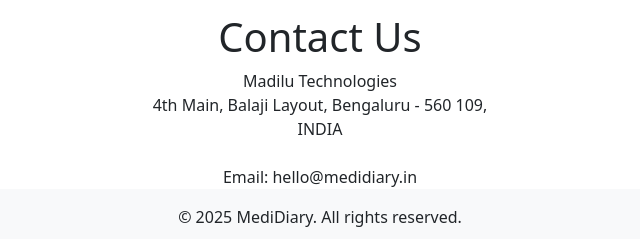
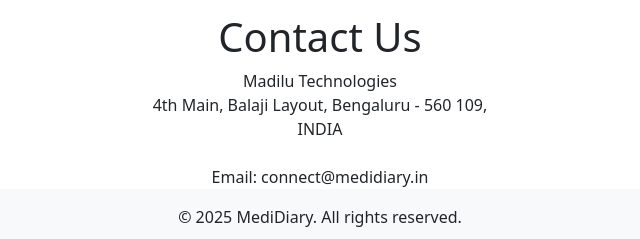
Before and after one commit to madilu-technologies/medidiary.in, a plain HTML site: page index.html in a window 1280 px wide. Shown: the part 1539-1778 px from the top of the page, 320-960 px from the left. Drawn offline with nearby package versions, Linux system fonts and the light colour scheme.

Commit message:
email updated

```diff
--- a/index.html
+++ b/index.html
@@ -101,7 +101,7 @@
         4th Main, Balaji Layout, Bengaluru - 560 109,<br/>
         INDIA
         <br/><br/>
-        Email: hello@medidiary.in
+        Email: connect@medidiary.in
       </center>
     </div>
 
```
